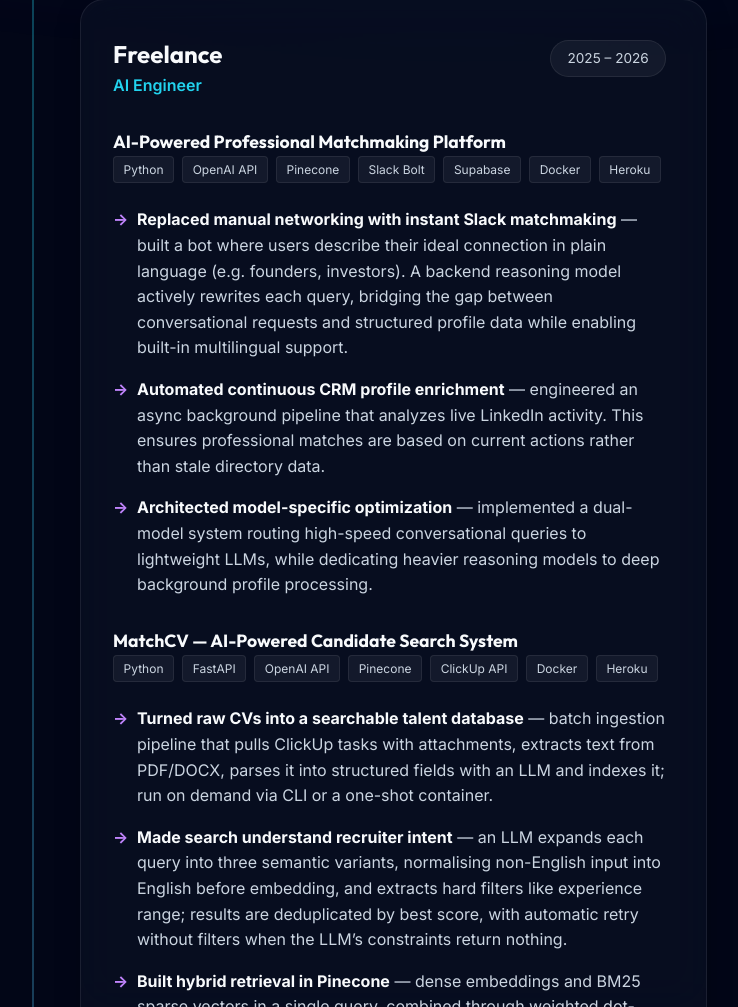
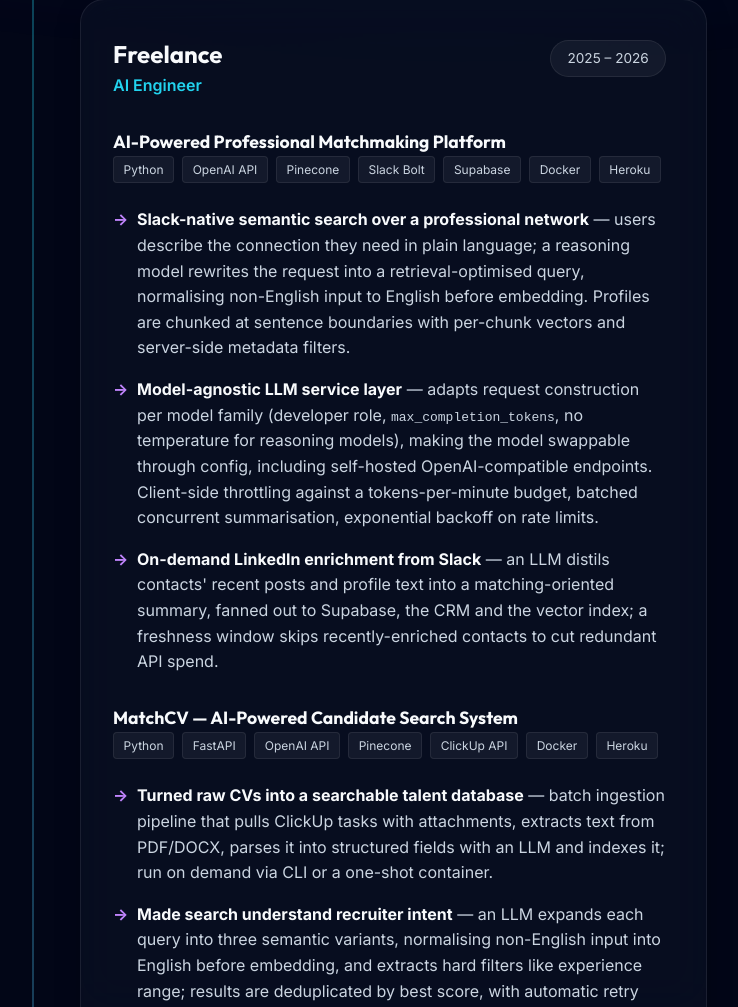
Before and after one commit to aleksandrbelov/cv, a website: page index.html in a window 1280 px wide. Shown: the part 868-1875 px from the top of the page, without its empty margins (114-852 px from the left). Drawn offline with Linux system fonts and the light colour scheme.

Commit message:
refactor: update professional project descriptions to detail semantic search, model-agnostic service architecture, and on-demand enrichment features

```diff
--- a/index.html
+++ b/index.html
@@ -148,24 +148,23 @@
                                             Bolt</span><span>Supabase</span><span>Docker</span><span>Heroku</span>
                                     </div>
                                     <ul class="achievement-list" style="margin-bottom: 2rem;">
-                                        <li><strong>Replaced manual networking with instant Slack matchmaking</strong> —
-                                            built a bot
-                                            where users describe their ideal connection in plain language (e.g.
-                                            founders, investors). A backend
-                                            reasoning model
-                                            actively rewrites each query, bridging the gap between conversational
-                                            requests and
-                                            structured profile data while enabling built-in multilingual support.</li>
-                                        <li><strong>Automated continuous CRM profile enrichment</strong> — engineered an
-                                            async
-                                            background pipeline that analyzes live LinkedIn activity. This ensures
-                                            professional
-                                            matches are based on current actions rather than stale directory data.</li>
-                                        <li><strong>Architected model-specific optimization</strong> — implemented a
-                                            dual-model
-                                            system routing high-speed conversational queries to lightweight LLMs, while
-                                            dedicating
-                                            heavier reasoning models to deep background profile processing.</li>
+                                        <li><strong>Slack-native semantic search over a professional network</strong> —
+                                            users describe the connection they need in plain language; a reasoning model
+                                            rewrites the request into a retrieval-optimised query, normalising
+                                            non-English input to English before embedding. Profiles are chunked at
+                                            sentence boundaries with per-chunk vectors and server-side metadata
+                                            filters.</li>
+                                        <li><strong>Model-agnostic LLM service layer</strong> — adapts request
+                                            construction per model family (developer role,
+                                            <code>max_completion_tokens</code>, no temperature for reasoning models),
+                                            making the model swappable through config, including self-hosted
+                                            OpenAI-compatible endpoints. Client-side throttling against a
+                                            tokens-per-minute budget, batched concurrent summarisation, exponential
+                                            backoff on rate limits.</li>
+                                        <li><strong>On-demand LinkedIn enrichment from Slack</strong> — an LLM distils
+                                            contacts' recent posts and profile text into a matching-oriented summary,
+                                            fanned out to Supabase, the CRM and the vector index; a freshness window
+                                            skips recently-enriched contacts to cut redundant API spend.</li>
                                     </ul>
                                 </div>
 
```
Also changed, not shown: AI_ML_PROJECTS.md (+3 -3 lines), README.md.
